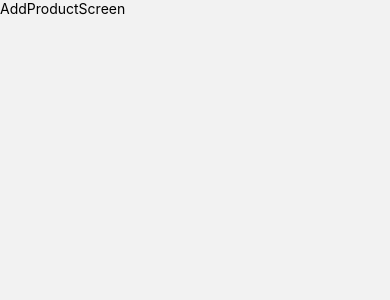
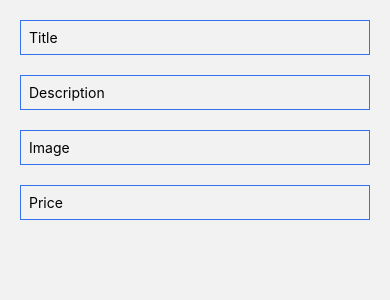
Before and after one commit to erenavar/login-logout-application-with-firebase, a React Native app: screen /AddProduct in a window 390 px wide. Shown: the top 300 px of the page. Built offline with nearby package versions, Linux system fonts and the light colour scheme; no server answers.

Commit message:
add products details to add

```diff
--- a/src/screens/AddProductScreen.tsx
+++ b/src/screens/AddProductScreen.tsx
@@ -1,14 +1,33 @@
-import { StyleSheet, Text, View } from 'react-native'
-import React from 'react'
+import { SafeAreaView, StyleSheet, View } from 'react-native'
+import React, { useState } from 'react'
+import Input from '../components/Input'
 
 const AddProductScreen = () => {
+    const [state, setState] = useState({
+        title: "",
+        description: "",
+        image: "",
+        price: ""
+    })
     return (
-        <View>
-            <Text>AddProductScreen</Text>
-        </View>
+        <SafeAreaView style={styles.container}>
+            <View style={styles.inputWrapper}>
+                <Input value={state.title} placeholder='Title' onChangeText={(text) => setState((prevState) => ({ ...prevState, title: text }))} keyboardType="default" />
+                <Input value={state.description} placeholder='Description' onChangeText={(text) => setState((prevState) => ({ ...prevState, description: text }))} />
+                <Input value={state.image} placeholder='Image' onChangeText={(text) => setState((prevState) => ({ ...prevState, image: text }))} />
+                <Input value={state.price} placeholder='Price' onChangeText={(text) => setState((prevState) => ({ ...prevState, price: text }))} />
+            </View>
+        </SafeAreaView>
     )
 }
 
 export default AddProductScreen
 
-const styles = StyleSheet.create({})
+const styles = StyleSheet.create({
+    container: {
+        flex: 1,
+    },
+    inputWrapper: {
+        padding: 20
+    }
+})
```
